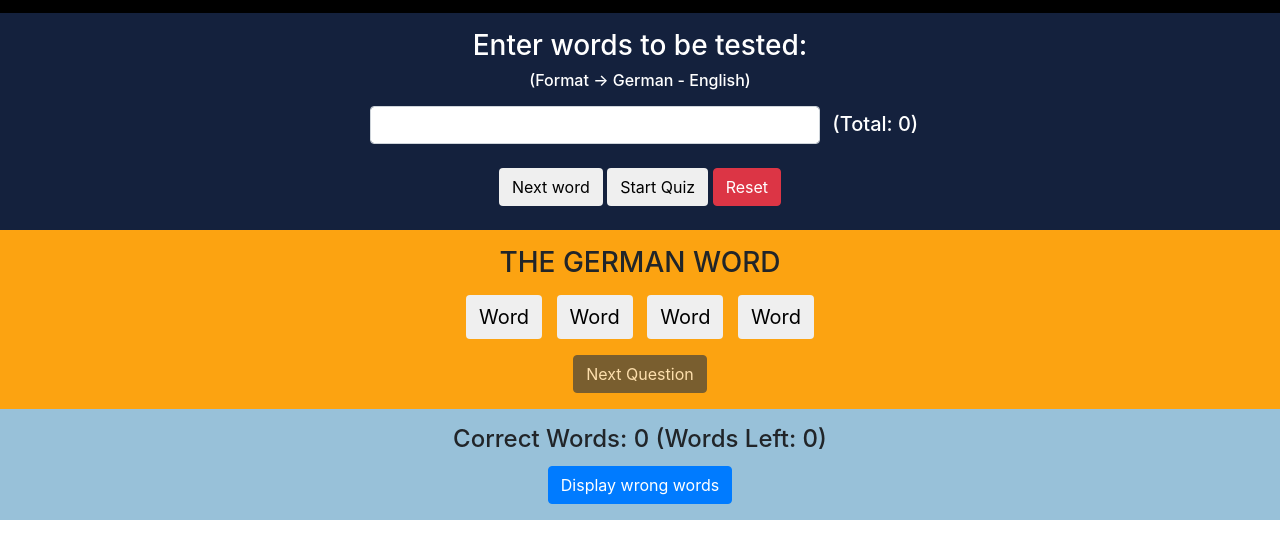
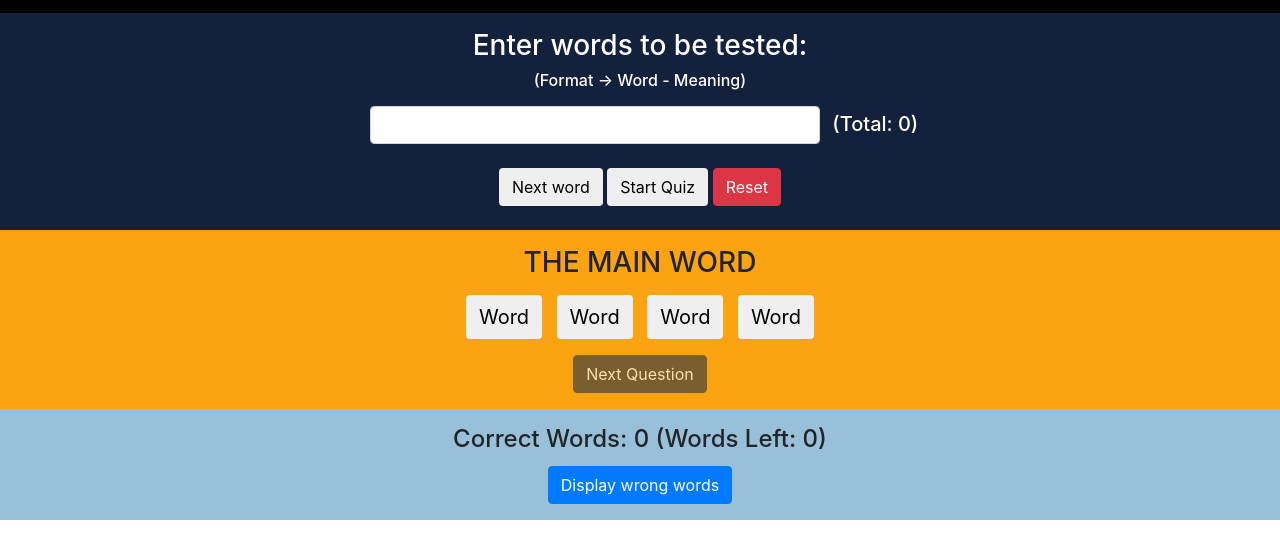
Before and after one commit to virajp4/QuizQuarry, a plain HTML site: page index.html in a window 1280 px wide. Shown: the part 59-618 px from the top of the page. Drawn offline with nearby package versions, Linux system fonts and the light colour scheme.

Commit message:
changed default test values

```diff
--- a/app.js
+++ b/app.js
@@ -62,7 +62,7 @@ const resetAll = () => {
     input.value = ""
     count = 0
     wordCount.innerText = `(Total: ${count})`
-    ques.innerText = `THE GERMAN WORD`
+    ques.innerText = `THE MAIN WORD`
     resetBtns()
     correct = 0
     scoreLabel.innerText = `Correct Words: 0 (Words Left: 0)`
--- a/index.html
+++ b/index.html
@@ -19,7 +19,7 @@
     <div class="enter text-center p-2">
         <div class="enterTexts p-2">
             <h3 class="enterHere">Enter words to be tested:</h3>
-            <h6 class="pb-2">(Format -> German - English)</h6>
+            <h6 class="pb-2">(Format -> Word - Meaning)</h6>
             <input class="valueInput mx-2 form-control" type="text" id="inputValue" style="display: inline;">
             <h5 style="display: inline;" id="wordCount">(Total: 0)</h5>
         </div>
@@ -30,7 +30,7 @@
         </div>
     </div>
     <div class="quiz text-center pt-3 pb-3">
-        <h3 class="defaultQues pb-2" id="ques">THE GERMAN WORD</h3>
+        <h3 class="defaultQues pb-2" id="ques">THE MAIN WORD</h3>
         <div class="pb-3">
             <button class="btn optbtn" id="opt1">Word</button>
             <button class="btn optbtn" id="opt2">Word</button>
```
